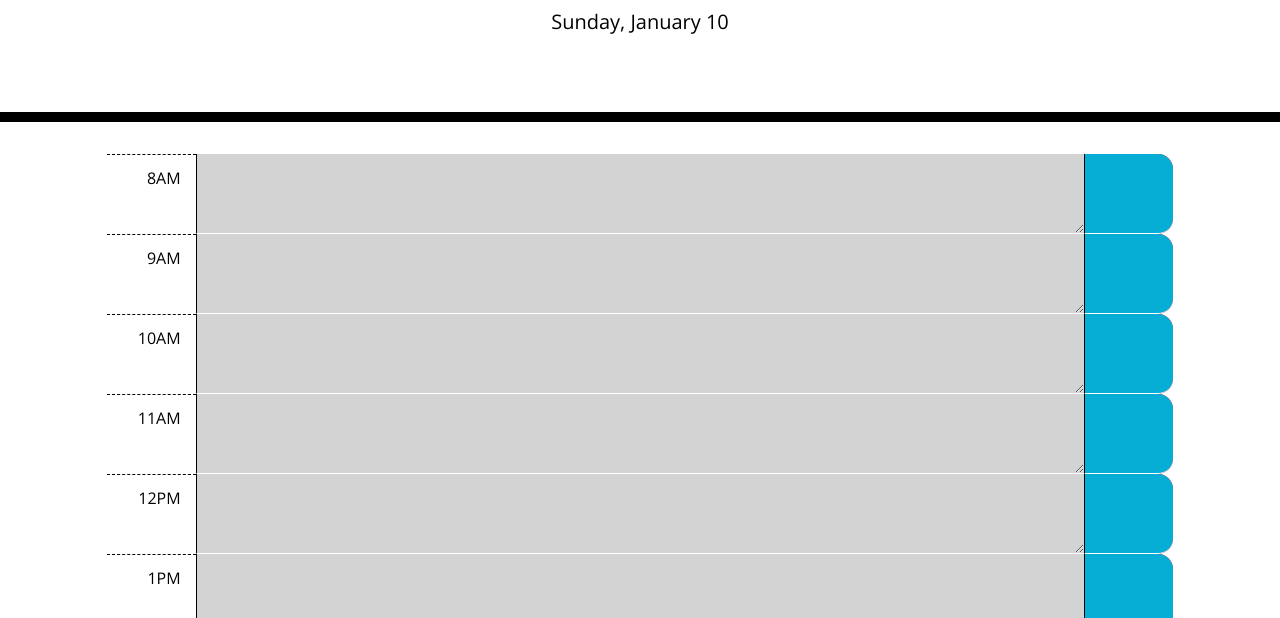
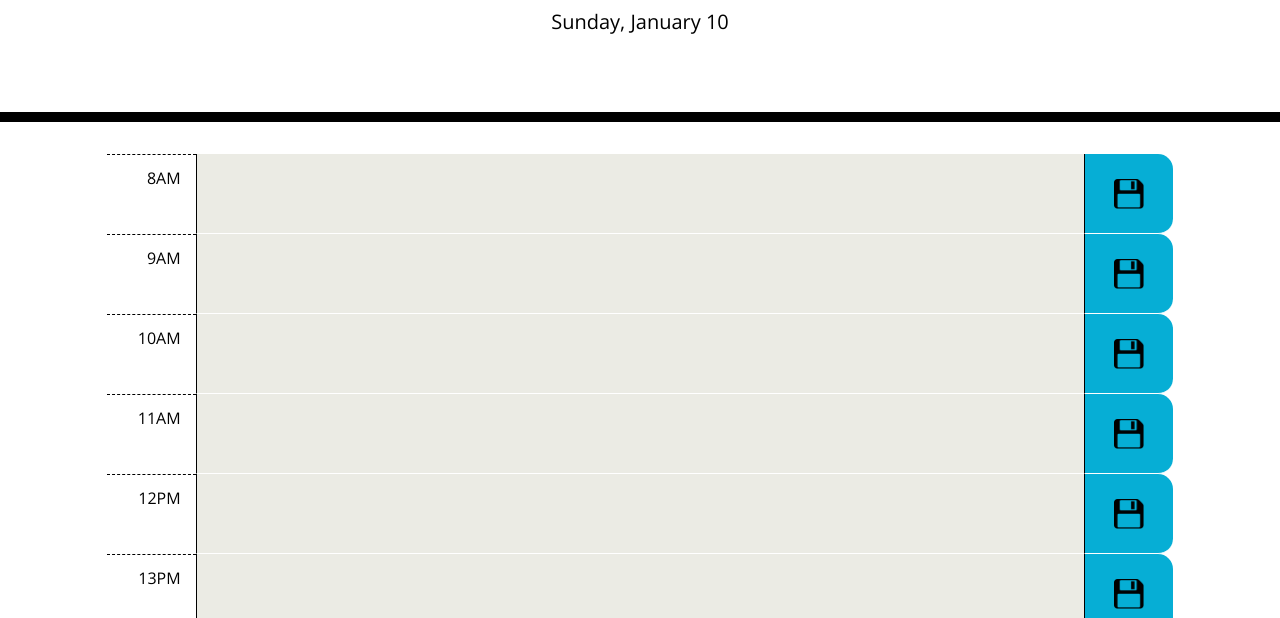
Before and after one commit to TimMartin13/day_planner, a plain HTML site: page index.html in a window 1280 px wide. Shown: the part 182-800 px from the top of the page. Drawn offline with nearby package versions, Linux system fonts and the light colour scheme.

Commit message:
Added local storage for each textarea so that the data persists.

```diff
--- a/Assets/css/style.css
+++ b/Assets/css/style.css
@@ -4,18 +4,19 @@ body {
   line-height: 1;
 }
 
+#myContent {
+  margin-bottom: 100px;
+}
 textarea{
   background: transparent;
   border: none;
-  /* resize: none; */
+  resize: none;
   color: #000000;
   border-left: 1px solid black;
   line-height: 20px;
   padding: 10px;
-  /* justify-content: left; */
   float: left;
   height: 80px;
-  /* background-color: grey; */
   border-bottom: 1px solid white;
   width: auto;
 }
@@ -33,7 +34,7 @@ textarea{
 }
 
 .time-block{
-  text-align: right;
+  /* text-align: right; */
   border-radius: 15px;
 }
 
@@ -41,7 +42,7 @@ textarea{
   white-space: pre-wrap;
   height: 80px;
   /* border-bottom: 1px solid white; */
-  background-color: red;
+  /* background-color: red; */
   /* margin-bottom: 1px; */
 }
 
@@ -57,18 +58,18 @@ textarea{
 }
 
 .past {
-  background-color: #d3d3d3;
-  color: white;
+  background-color: #EBEBE4;
+  color: grey;
 }
 
 .present {
-  background-color: #ff6961;
+  background-color: #8c718d;
   color: white;
 }
 
 .future {
   background-color: #77dd77;
-  color: white;
+  color: black;
 }
 
 .saveBtn {
@@ -84,3 +85,12 @@ textarea{
   font-size: 20px;
   transition: all .3s ease-in-out;
 }
+
+img {
+  display: block;
+  width: 30px;
+  margin-top: 25px;
+  margin-left: auto;
+  margin-right: auto;
+  text-align: center;
+}
--- a/Assets/js/script.js
+++ b/Assets/js/script.js
@@ -5,17 +5,32 @@ todayDate.text(dayjs().format('dddd, MMMM D'));
 // Container for our calender content
 let content = $("#myContent");
 
-for (let i = 8; i < 19; i++) {
+// Start and end time in military hours
+var startTime = 8;  // 8AM
+var endTime = 19;   // 7PM
+
+function pastPresentFuture (scheduleHour) {
+    let currentHour = dayjs().format('H');
+    if (scheduleHour < currentHour) {
+        return "past";
+    }
+    else if (scheduleHour == currentHour) {
+        return "present";
+    }
+    else {
+        return "future";
+    }
+}
+
+function populateCalendar() {
+    for (let i = startTime; i < endTime; i++) {
         var timeVar = i;
         var amPm = "AM";
 
         if (i > 11) {
-        timeVar %= 12;
-        timeVar = timeVar == 0 ? 12 : timeVar;
+            timeVar = (timeVar % 12) == 0 ? 12 : timeVar;
             amPm = "PM";
-        console.log(timeVar);
         }
-    console.log(timeVar);
         // Section
         let sectionDiv = $("<section>");
         sectionDiv.addClass("row time-block");
@@ -27,30 +42,58 @@ for (let i = 8; i < 19; i++) {
         let notesArea = $("<textarea>");
         notesArea.addClass("col-8 col-md-10");
         notesArea.attr("type", "text");
-    notesArea.attr("data-reference", timeVar);
-    let currentHour = dayjs().format('H');
-    if (i < currentHour) {
-        notesArea.addClass("past");
-    }
-    else if (i == currentHour) {
-        notesArea.addClass("present");
-    }
-    else {
-        notesArea.addClass("future");
-    }
-
-    // if (i + 8)< HOUR
-        // change background to grey
+        notesArea.attr("data-reference", i);
+        notesArea.addClass(pastPresentFuture(i));
 
         // // Save button
         let saveDiv = $("<div>");
         saveDiv.addClass("saveBtn col-2 col-md-1");
-    saveDiv.attr("data-reference", timeVar);
+        saveDiv.attr("data-reference", i);
+
+        let imgDiv = $("<img>");
+        imgDiv.attr("src", "./Assets/images/saveButton.png");
 
         // Append each part of the section to the section
+        saveDiv.append(imgDiv);
         sectionDiv.append(hourDiv);
         sectionDiv.append(notesArea);
         sectionDiv.append(saveDiv);
         // Then append it to the content
         content.append(sectionDiv);
+
     }
+}
+
+function addAppointments() {
+
+    // get all the text areas
+    var allTextAreas = $("textarea");
+    // For each one, get the corresponding local storage data
+    for (let i = 0; i < allTextAreas.length; i++) {
+         var temp = JSON.parse(localStorage.getItem("Hour" + allTextAreas[i].dataset.reference));
+         if (temp != null) {
+            // if there is data, write it to the textarea
+            allTextAreas[i].value = temp;
+         }
+
+    }
+}
+populateCalendar();
+addAppointments();
+
+$(".saveBtn").on("click", function() {
+    // Figure out which save button is being pressed
+    var refData = ($(this).attr("data-reference"));
+
+    // Grab all of the textareas
+    var allTextAreas = $("textarea");
+
+    // Find the one that matches the save button clicked
+    for (let i = 0; i < allTextAreas.length; i++) {
+        if(allTextAreas[i].dataset.reference === refData) {
+            // Write the value of the text to local storage
+
+            localStorage.setItem("Hour" + allTextAreas[i].dataset.reference, JSON.stringify(allTextAreas[i].value));
+        }
+    }
+})
```
Also changed, not shown: index.html (+0 -10 lines), Assets/images/saveButton.png (added). Lines whose indentation alone changed are shown as unchanged.
